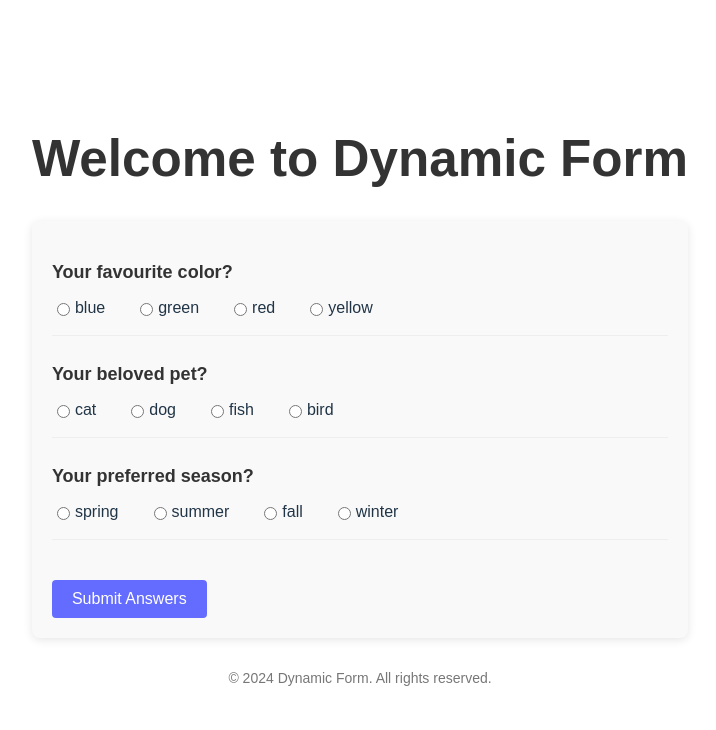
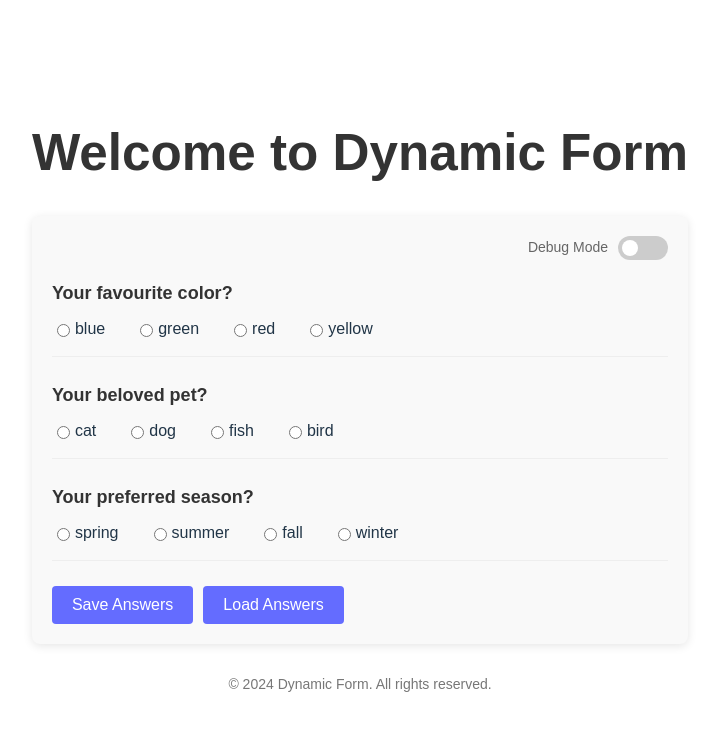
Before and after one commit to chtz/cursordemo_dynamicform, a React (Vite) app: page / in a window 1280 px wide. Shown: the top 730 px of the page, without its empty margins (280-996 px from the left). Built offline with nearby package versions, Linux system fonts and the light colour scheme.

Commit message:
debug mode introduced

```diff
--- a/src/App.css
+++ b/src/App.css
@@ -30,6 +30,71 @@ main {
   box-shadow: 0 2px 10px rgba(0,0,0,0.1);
 }
 
+/* Debug Control Styles */
+.debug-control {
+  display: flex;
+  justify-content: flex-end;
+  margin-bottom: 20px;
+}
+
+.debug-label {
+  display: flex;
+  align-items: center;
+  font-size: 14px;
+  color: #666;
+  cursor: pointer;
+}
+
+.toggle-switch {
+  position: relative;
+  display: inline-block;
+  width: 50px;
+  height: 24px;
+  margin-left: 10px;
+}
+
+.toggle-switch input {
+  opacity: 0;
+  width: 0;
+  height: 0;
+}
+
+.slider {
+  position: absolute;
+  cursor: pointer;
+  top: 0;
+  left: 0;
+  right: 0;
+  bottom: 0;
+  background-color: #ccc;
+  transition: .4s;
+  border-radius: 24px;
+}
+
+.slider:before {
+  position: absolute;
+  content: "";
+  height: 16px;
+  width: 16px;
+  left: 4px;
+  bottom: 4px;
+  background-color: white;
+  transition: .4s;
+  border-radius: 50%;
+}
+
+input:checked + .slider {
+  background-color: #646cff;
+}
+
+input:focus + .slider {
+  box-shadow: 0 0 1px #646cff;
+}
+
+input:checked + .slider:before {
+  transform: translateX(26px);
+}
+
 .question-container {
   margin-bottom: 25px;
   padding-bottom: 15px;
@@ -59,6 +124,13 @@ main {
   margin-right: 5px;
 }
 
+.button-group {
+  display: flex;
+  gap: 10px;
+  flex-wrap: wrap;
+  margin-top: 20px;
+}
+
 .primary-button {
   background-color: #646cff;
   color: white;
@@ -67,12 +139,21 @@ main {
   border-radius: 4px;
   font-size: 16px;
   cursor: pointer;
-  margin-top: 15px;
   transition: background-color 0.3s;
 }
 
 .primary-button:hover {
   background-color: #4f46e5;
+}
+
+.status-message {
+  margin-top: 15px;
+  padding: 10px;
+  background-color: #e6f7ff;
+  border-radius: 4px;
+  border-left: 4px solid #1890ff;
+  font-size: 14px;
+  color: #333;
 }
 
 .results-container {
--- a/src/App.jsx
+++ b/src/App.jsx
@@ -1,5 +1,6 @@
-import { useState } from 'react'
+import { useState, useEffect } from 'react'
 import './App.css'
+import { saveAnswers, loadAnswers } from './services/answerService'
 
 function App() {
   // Define questions and their possible answers
@@ -11,7 +12,26 @@ function App() {
 
   // State to store user's answers
   const [userAnswers, setUserAnswers] = useState({});
-  const [submittedAnswers, setSubmittedAnswers] = useState(null);
+  const [saveStatus, setSaveStatus] = useState('');
+  const [debugMode, setDebugMode] = useState(false);
+
+  // Load answers from storage when component mounts
+  useEffect(() => {
+    const fetchAnswers = async () => {
+      try {
+        const savedAnswers = await loadAnswers();
+        if (savedAnswers) {
+          setUserAnswers(savedAnswers);
+          setSaveStatus('Answers loaded successfully');
+          setTimeout(() => setSaveStatus(''), 3000);
+        }
+      } catch (error) {
+        console.error('Failed to load saved answers:', error);
+      }
+    };
+
+    fetchAnswers();
+  }, []);
 
   // Handle radio button change
   const handleAnswerChange = (question, answer) => {
@@ -21,10 +41,38 @@ function App() {
     });
   };
 
-  // Handle form submission
-  const handleSubmit = (e) => {
-    e.preventDefault();
-    setSubmittedAnswers(userAnswers);
+  // Handle saving answers
+  const handleSaveAnswers = async () => {
+    try {
+      await saveAnswers(userAnswers);
+      setSaveStatus('Answers saved successfully');
+      setTimeout(() => setSaveStatus(''), 3000);
+    } catch (error) {
+      setSaveStatus('Error saving answers');
+      setTimeout(() => setSaveStatus(''), 3000);
+    }
+  };
+
+  // Handle loading answers
+  const handleLoadAnswers = async () => {
+    try {
+      const savedAnswers = await loadAnswers();
+      if (savedAnswers) {
+        setUserAnswers(savedAnswers);
+        setSaveStatus('Answers loaded successfully');
+      } else {
+        setSaveStatus('No saved answers found');
+      }
+      setTimeout(() => setSaveStatus(''), 3000);
+    } catch (error) {
+      setSaveStatus('Error loading answers');
+      setTimeout(() => setSaveStatus(''), 3000);
+    }
+  };
+
+  // Toggle debug mode
+  const toggleDebugMode = () => {
+    setDebugMode(!debugMode);
   };
 
   return (
@@ -33,7 +81,22 @@ function App() {
         <h1>Welcome to Dynamic Form</h1>
       </header>
       <main>
-        <form onSubmit={handleSubmit}>
+        <div className="debug-control">
+          <label htmlFor="debug-toggle" className="debug-label">
+            Debug Mode
+            <div className="toggle-switch">
+              <input
+                type="checkbox"
+                id="debug-toggle"
+                checked={debugMode}
+                onChange={toggleDebugMode}
+              />
+              <span className="slider"></span>
+            </div>
+          </label>
+        </div>
+
+        <form>
           {questionsAndAnswers.map((questionObj, qIndex) => {
             const question = Object.keys(questionObj)[0];
             const answers = questionObj[question];
@@ -51,7 +114,6 @@ function App() {
                         value={answer}
                         checked={userAnswers[question] === answer}
                         onChange={() => handleAnswerChange(question, answer)}
-                        required
                       />
                       <label htmlFor={`q${qIndex}-a${aIndex}`}>{answer}</label>
                     </div>
@@ -60,13 +122,18 @@ function App() {
               </div>
             );
           })}
-          <button type="submit" className="primary-button">Submit Answers</button>
+          <div className="button-group">
+            <button type="button" className="primary-button" onClick={handleSaveAnswers}>Save Answers</button>
+            <button type="button" className="primary-button" onClick={handleLoadAnswers}>Load Answers</button>
+          </div>
+
+          {saveStatus && <div className="status-message">{saveStatus}</div>}
         </form>
 
-        {submittedAnswers && (
+        {debugMode && Object.keys(userAnswers).length > 0 && (
           <div className="results-container">
-            <h2>Your Answers</h2>
-            <pre>{JSON.stringify(submittedAnswers, null, 2)}</pre>
+            <h2>Your Answers (Debug Mode)</h2>
+            <pre>{JSON.stringify(userAnswers, null, 2)}</pre>
           </div>
         )}
       </main>
--- /dev/null
+++ b/src/services/answerService.js
@@ -0,0 +1,47 @@
+// Answer Service - handles saving and loading form answers
+// Currently uses localStorage, can be replaced with REST API calls later
+
+const STORAGE_KEY = 'dynamicform_answers';
+
+/**
+ * Save answers to storage
+ * @param {Object} answers - Object containing question-answer pairs
+ * @returns {Promise} - Promise resolving to the saved answers
+ */
+export const saveAnswers = async (answers) => {
+  try {
+    // Store in localStorage for now
+    localStorage.setItem(STORAGE_KEY, JSON.stringify(answers));
+    return answers;
+
+    // When switching to REST API, replace with:
+    // const response = await fetch('/api/answers', {
+    //   method: 'POST',
+    //   headers: { 'Content-Type': 'application/json' },
+    //   body: JSON.stringify(answers),
+    // });
+    // return response.json();
+  } catch (error) {
+    console.error('Error saving answers:', error);
+    throw error;
+  }
+};
+
+/**
+ * Load answers from storage
+ * @returns {Promise} - Promise resolving to the loaded answers or null if none exist
+ */
+export const loadAnswers = async () => {
+  try {
+    // Get from localStorage for now
+    const storedAnswers = localStorage.getItem(STORAGE_KEY);
+    return storedAnswers ? JSON.parse(storedAnswers) : null;
+
+    // When switching to REST API, replace with:
+    // const response = await fetch('/api/answers');
+    // return response.json();
+  } catch (error) {
+    console.error('Error loading answers:', error);
+    return null;
+  }
+};
```
